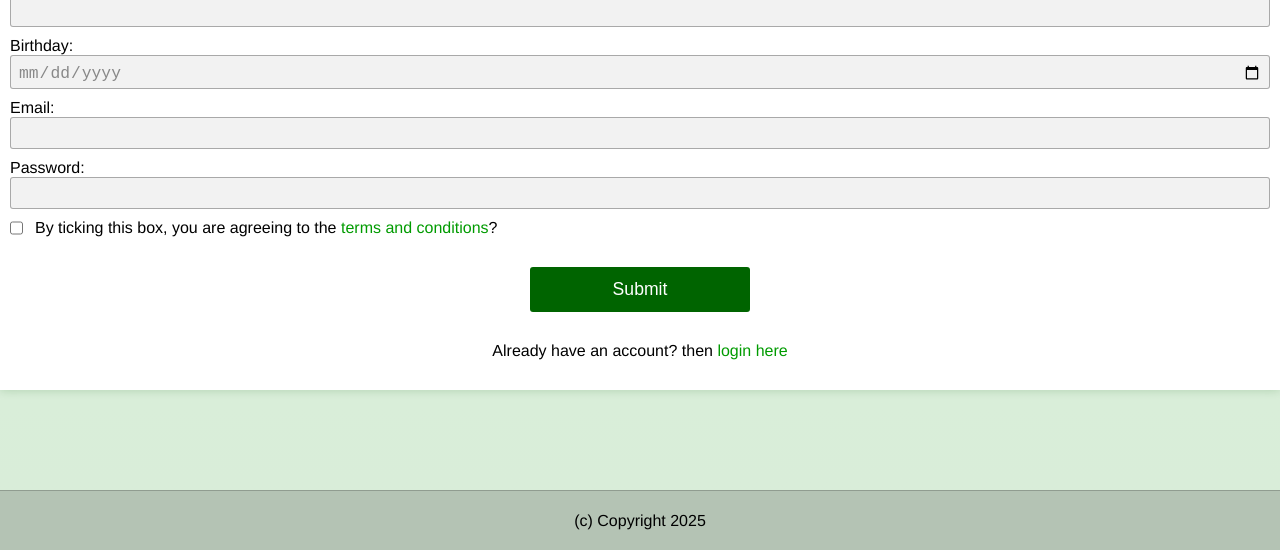
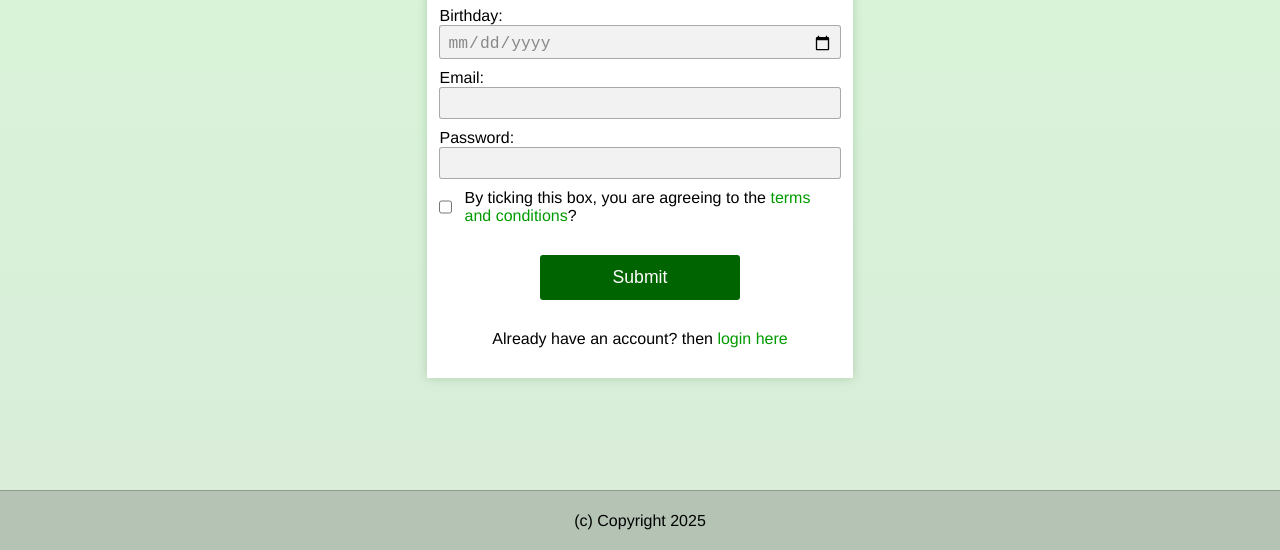
Before and after one commit to Joshua-Akinsanya/login-form, a plain HTML site: page signup.html in a window 1280 px wide. Shown: the part 250-800 px from the top of the page. Drawn offline with Linux system fonts and the light colour scheme.

Commit message:
Basic Responsiveness

```diff
--- a/signup.html
+++ b/signup.html
@@ -37,7 +37,8 @@
 
             <div class="field-group checkbox-field-group">
                 <input type="checkbox" name="agree" id="agree-input">
-                <label for="">By ticking this box, you are agreeing to the <a href="#" target="_blank" class="link">terms and conditions</a>?</label>
+                <label for="agree-input" style="display: inline;"></label>
+                <span>By ticking this box, you are agreeing to the <a href="#" target="_blank" class="link">terms and conditions</a>?</span>
                 <!-- Empty Label to avoid clickable text -->
             </div>
 
--- a/style.css
+++ b/style.css
@@ -73,14 +73,13 @@ Main Content Styles
 
 .main-container {
     width: 100%;
-    padding: 30px 0px 30px 0px;
+    padding: 50px 0px 50px 0px;
 }
 
 .form {
     /* Form container box */
     width: 100%;
-    padding: 30px 10px 30px 10px;
-    margin: 50px 0px 50px 0px;
+    padding: 30px 3% 30px 3%;
     background-color: white;
     box-shadow: 0px 0px 10px rgba(0, 87, 0, 0.2);
     display: flex;
@@ -160,7 +159,7 @@ input[type="reset"]:hover {
 .checkbox-field-group {
     display: flex;
     flex-direction: row;
-    gap: 12px;
+    gap: 6px;
     justify-content:flex-start;
 }
 
@@ -207,10 +206,23 @@ footer {
 /* Media Queries */
 
 /* Change to 420px later on */
-@media (min-width: 550px) {
-
+@media (min-width: 480px) {
+    .form {
+        width: 66.67%; /* 8 of 12*/
+        padding: 30px 2% 30px 2%;
+        margin: auto;
+    }
 }
 
 @media (min-width: 768px) {
+    .form {
+        width: 50%; /* 6 of 12 */
+    }
+}
 
+@media (min-width: 992px) {
+    .form {
+        width: 33.33%;/* 4 of 12 */
+        padding: 30px 1% 30px 1%;
+    }
 }
```
